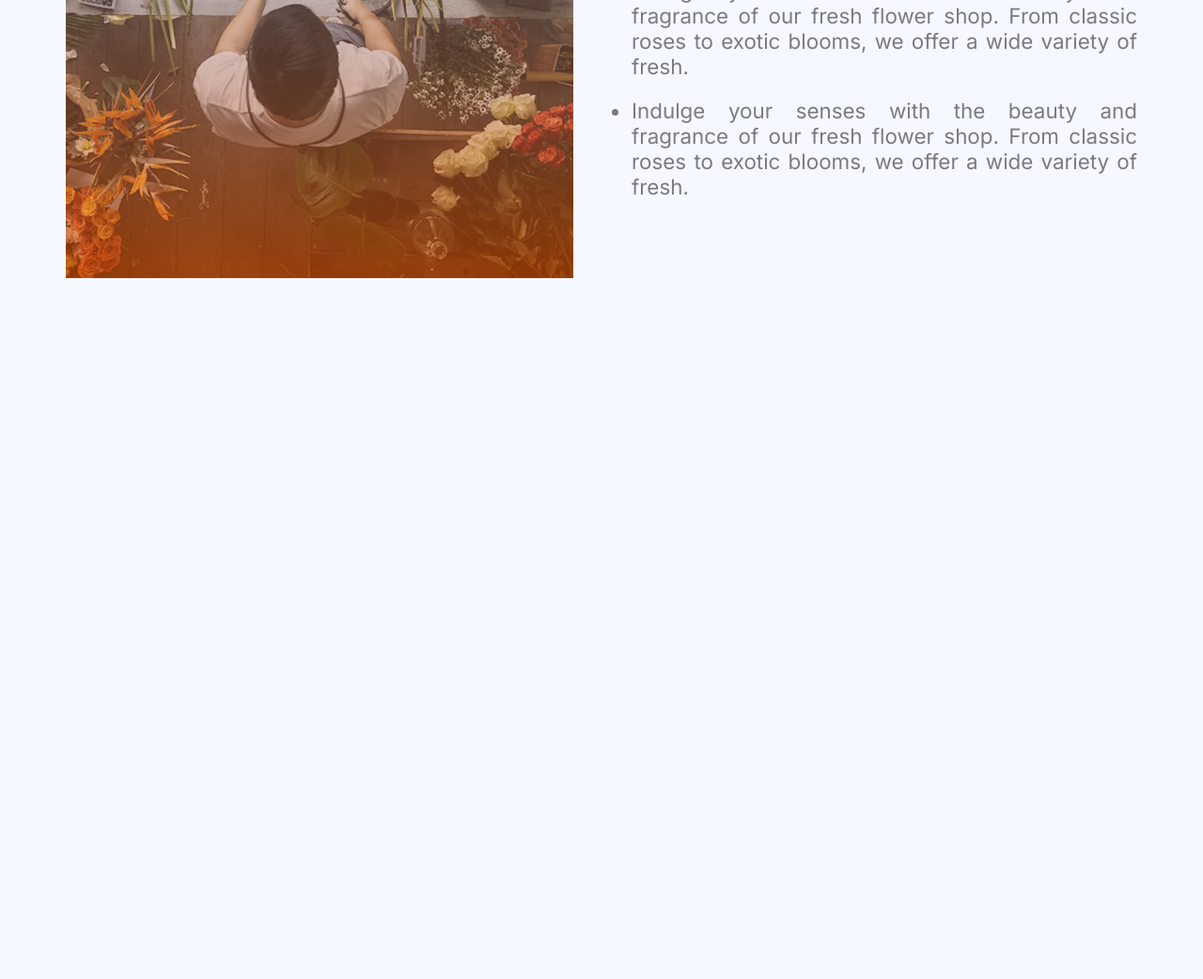
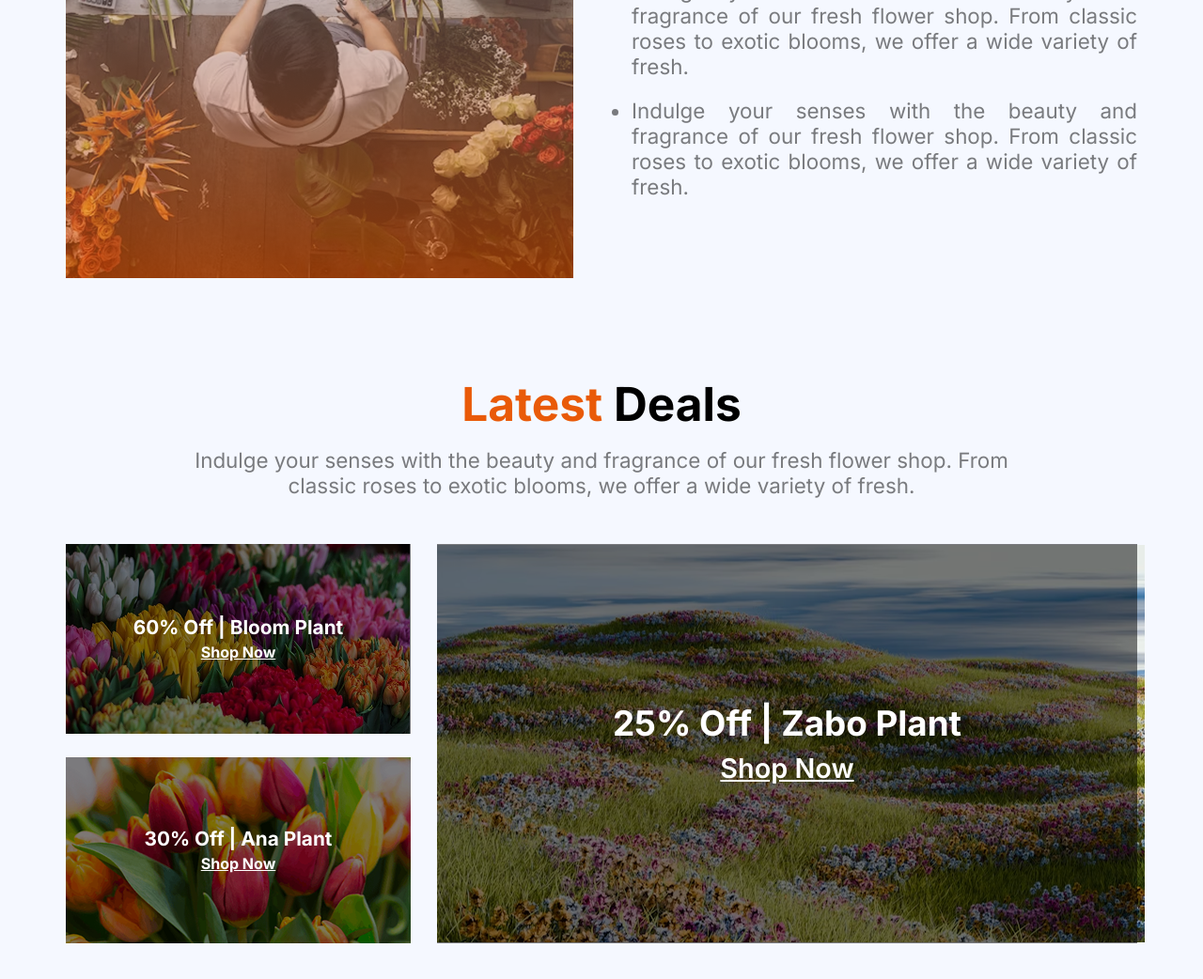
Before and after one commit to fserakib26/flower-market-responsive, a plain HTML site: page index.html in a window 1280 px wide. Shown: the part 2466-3508 px from the top of the page at 94% size. Before the commit the page ends 2766 px from the top, so only its background shows below. Drawn offline with Linux system fonts and the light colour scheme.

Commit message:
Latest Deals Section Completed

```diff
--- a/index.html
+++ b/index.html
@@ -113,6 +113,36 @@
             </div>
         </section>
 
+        <!-- Latest Deals -->
+         <section class="deals_section container">
+            <div class="plants_title">
+                <h3><span class="highlight">Latest</span> Deals</h3>
+                <p>Indulge your senses with the beauty and fragrance of our fresh flower shop. From classic roses to exotic blooms, we offer a wide variety of fresh.</p>
+            </div>
+
+            <div class="gallery">
+                <div class="gallary_card">
+                    <img src="./assets/deal-bloom.png" alt="">
+                    <div class="gallary_content">
+                        <h3>60% Off | Bloom Plant <br> <span>Shop Now</span></h3>
+                    </div>
+                </div>
+                <div class="gallary_card">
+                    <img src="./assets/deal-zabo.png" alt="">
+                    <div class="gallary_content">
+                        <h3 class="bold">25% Off | Zabo Plant<br> <span class="bold2">Shop Now</span></h3>
+                    </div>
+                </div>
+                <div class="gallary_card">
+                    <img src="./assets/deal-ana.png" alt="">
+                    <div class="gallary_content">
+                        <h3>30% Off | Ana  Plant<br> <span>Shop Now</span></h3>
+                    </div>
+                </div>
+            </div>
+
+         </section>
+
     </main>
 
 </body>
--- /dev/null
+++ b/overlay.css
@@ -0,0 +1,33 @@
+.gallery{
+    display: grid;
+    grid-template-columns: repeat(3, 1fr);
+    gap: 20px;
+}
+
+.gallary_card{
+    position: relative;
+}
+
+/* blackish overlay */
+.gallary_card::before{
+    content: "";
+    position: absolute;
+    inset: 0;
+    background: rgba(0, 0, 0, 0.692);
+    z-index: 1;
+}
+
+/* text */
+.gallary_card .gallary_content{
+    position: absolute;
+    inset: 0;
+    z-index: 2;
+    color: #ffff;
+    font-size: 20px;
+    font-weight: 600;
+
+    display: flex;
+    justify-content: center;
+    align-items: center;
+    text-align: center;
+}
--- a/styles/style.css
+++ b/styles/style.css
@@ -172,3 +172,73 @@ header>nav>ul>li>i{
     padding-bottom: 20px;
     text-align: justify;
 }
+
+/* Deals Section */
+.deals_section{
+    text-align: center;
+    display: flex;
+    flex-direction: column;
+    align-items: center;
+    padding: 100px 0px;
+}
+
+/* deals galary */
+
+.gallery{
+    display: grid;
+    grid-template-columns: repeat(3, 1fr);
+    column-gap: 28px;
+    row-gap: 25px;
+}
+
+.gallary_card{
+    position: relative;
+}
+.gallary_card img{
+    display: block;
+}
+/* Blakish Overlay */
+.gallary_card::before{
+    content: "";
+    position: absolute;
+    inset: 0;
+    background: rgba(0, 0, 0, 0.507);
+   z-index: 1;
+}
+
+
+.gallary_card .gallary_content{
+    position: absolute;
+    inset: 0;
+    z-index: 2;
+    color: #FFF;
+
+    display: flex;
+    justify-content: center;
+    align-items: center;
+
+}
+
+.gallary_content h3{
+    font-size:1.3rem ;
+
+}
+.gallary_content .bold{
+    font-size: 2.3rem;
+    font-weight: 700;
+}
+.gallary_content .bold2{
+    font-size: 1.8rem;
+    font-weight: 600;
+}
+
+.gallary_content span{
+    font-size:1rem ;
+    text-decoration: underline;
+
+}
+
+.gallery .gallary_card:nth-child(2){
+    grid-column: span 2;
+    grid-row: span 2;
+}
```
Also changed, not shown: overlay.html (added, +36 -0 lines).
